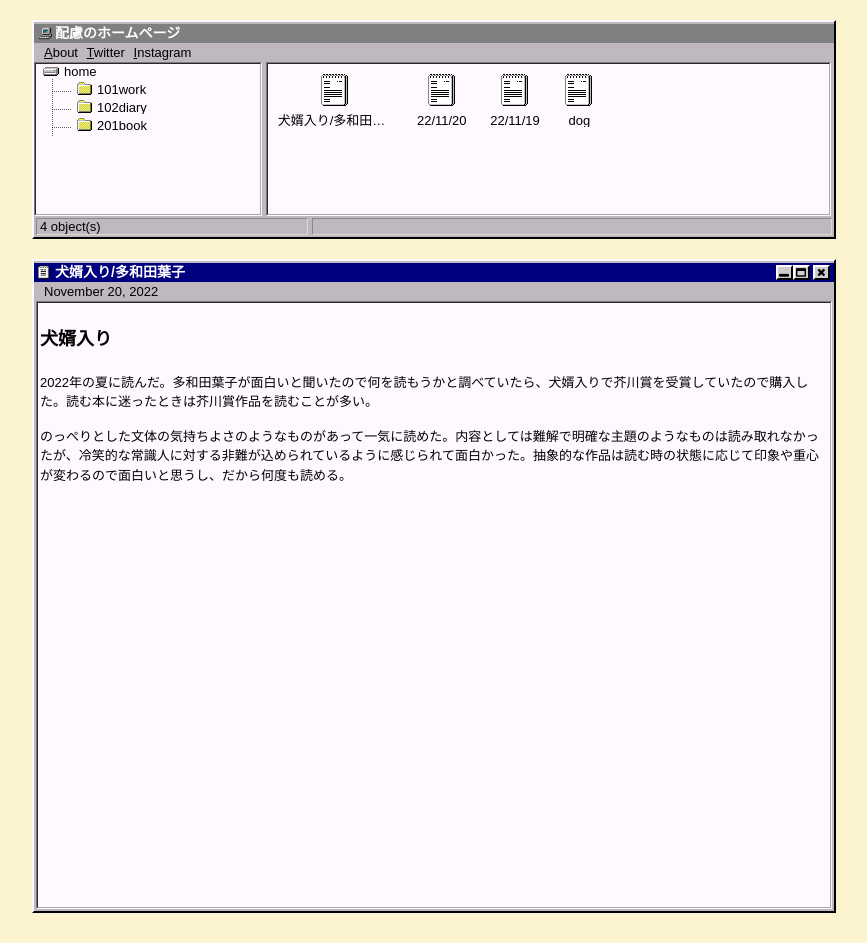
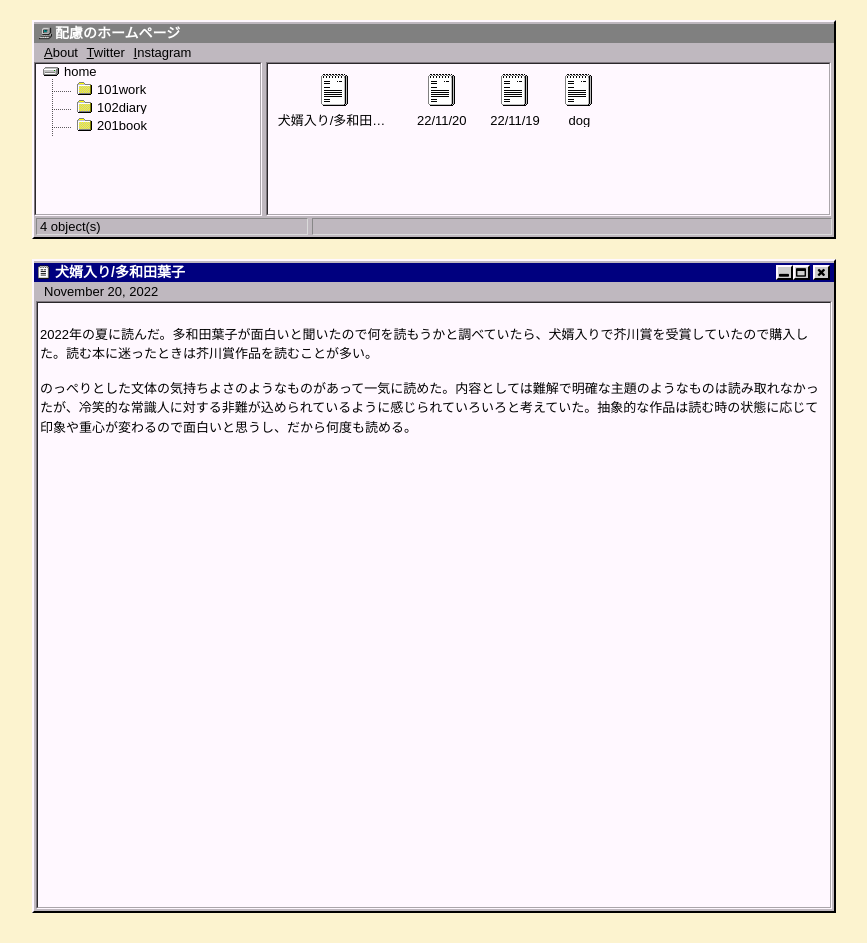
Before and after one commit to hairyo/hairyo.github.io, a Jekyll site: the page built from _posts/2022-11-20-imumukoiri.md, in a window 1280 px wide. Shown: the whole page, without its empty margins (206-1073 px from the left). Built offline with Jekyll 4.4.1, drawn with Linux system fonts in a browser that asks for light colours.

Commit message:
[fix]post

```diff
--- a/_posts/2022-11-20-imumukoiri.md
+++ b/_posts/2022-11-20-imumukoiri.md
@@ -3,9 +3,7 @@ layout: default
 title: "犬婿入り/多和田葉子"
 tags: 201book
 ---
-
-## 犬婿入り
 <br>
 2022年の夏に読んだ。多和田葉子が面白いと聞いたので何を読もうかと調べていたら、犬婿入りで芥川賞を受賞していたので購入した。読む本に迷ったときは芥川賞作品を読むことが多い。
 
-のっぺりとした文体の気持ちよさのようなものがあって一気に読めた。内容としては難解で明確な主題のようなものは読み取れなかったが、冷笑的な常識人に対する非難が込められているように感じられて面白かった。抽象的な作品は読む時の状態に応じて印象や重心が変わるので面白いと思うし、だから何度も読める。
+のっぺりとした文体の気持ちよさのようなものがあって一気に読めた。内容としては難解で明確な主題のようなものは読み取れなかったが、冷笑的な常識人に対する非難が込められているように感じられていろいろと考えていた。抽象的な作品は読む時の状態に応じて印象や重心が変わるので面白いと思うし、だから何度も読める。
```
